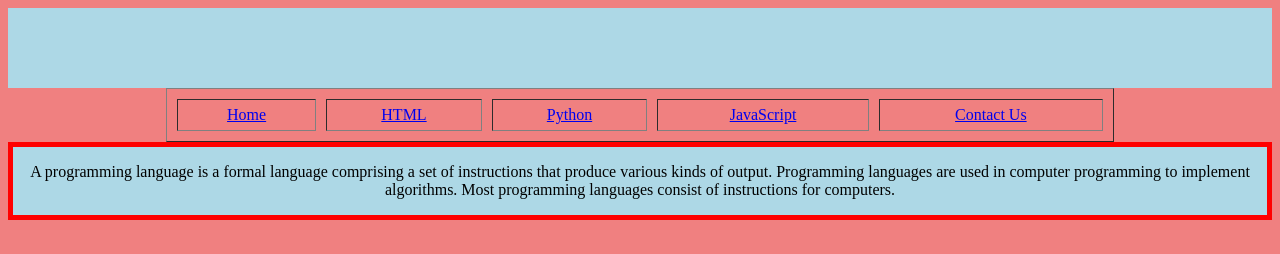
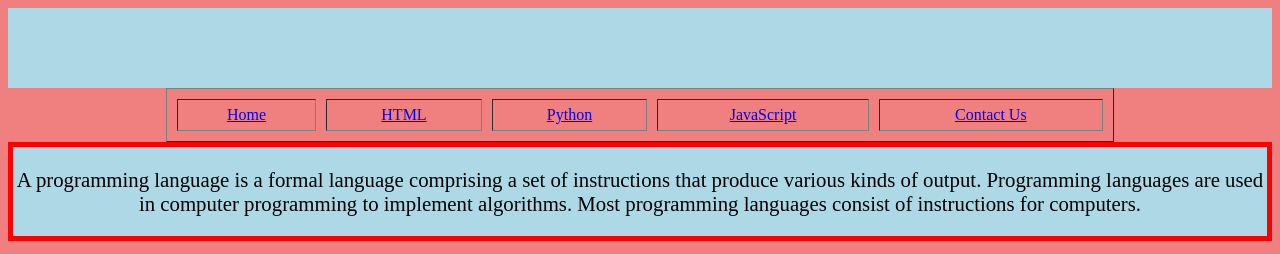
Before and after one commit to Doublewhopper14/Languages.github.io, a plain HTML site: page index.html in a window 1280 px wide. Shown: the top 254 px of the page. Drawn offline with Linux system fonts and the light colour scheme.

Commit message:
Update index.html

```diff
--- a/index.html
+++ b/index.html
@@ -36,7 +36,7 @@ text-align: center;}
 </table></center>
 
 <div>
-<p style="font-size:100%;">A programming language is a formal language comprising a set of instructions that
+<p style="font-size:130%;">A programming language is a formal language comprising a set of instructions that
 produce various kinds of output. Programming languages are used in computer programming
 to implement algorithms. Most programming languages consist of instructions for computers.</p>
 </div>
```
